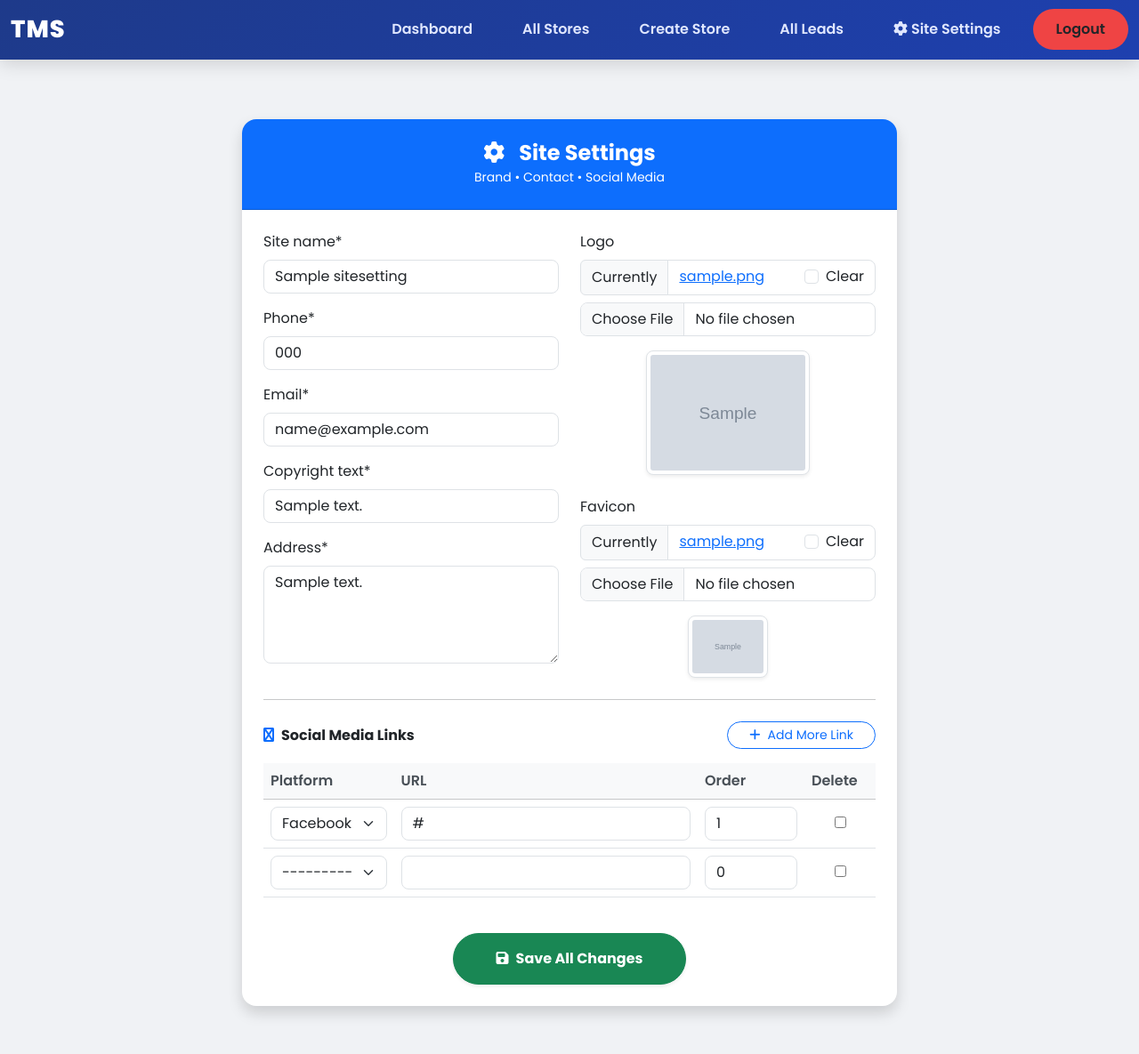
After one commit to tamil08mctv/tms, a Django app: page /site-settings/ in a window 1280 px wide. The commit adds this page. Shown: the whole page at 89% size. Run offline with Django 5.2, Linux system fonts and the light colour scheme; a user stored in the database is signed in; tables that the repository leaves empty hold one stand-in row (values such as "Sample post"); grey boxes marked "Sample" are stand-in pictures; some libraries are stand-ins or nearby versions.

Commit message:
Added sitesettings for homepage

```diff
--- a/tms/forms.py
+++ b/tms/forms.py
@@ -1,6 +1,6 @@
 # tms/forms.py → FINAL FIXED & PROFESSIONAL VERSION (NO ERROR!)
 from django import forms
-from .models import Product, Store, StoreBanner,Category,ProductSpecification
+from .models import Product, Store, StoreBanner,Category,ProductSpecification,SiteSettings,SocialLink
 
 class EnquiryForm(forms.Form):
     customer_name = forms.CharField(
@@ -16,6 +16,33 @@ class EnquiryForm(forms.Form):
         widget=forms.TextInput(attrs={'class': 'form-control', 'placeholder': 'Your City'})
     )
 
+class SiteSettingsForm(forms.ModelForm):
+    class Meta:
+        model = SiteSettings
+        fields = '__all__'
+        widgets = {
+            'address': forms.Textarea(attrs={'rows': 4, 'class': 'form-control'}),
+            'site_name': forms.TextInput(attrs={'class': 'form-control'}),
+            'phone': forms.TextInput(attrs={'class': 'form-control'}),
+            'email': forms.EmailInput(attrs={'class': 'form-control'}),
+            'copyright_text': forms.TextInput(attrs={'class': 'form-control'}),
+        }
+
+
+from django.forms import inlineformset_factory
+
+SocialLinkFormSet = inlineformset_factory(
+    SiteSettings,
+    SocialLink,
+    fields=('platform', 'url', 'order'),
+    extra=1,
+    can_delete=True,
+    widgets={
+        'platform': forms.Select(attrs={'class': 'form-select'}),
+        'url': forms.URLInput(attrs={'class': 'form-control'}),
+        'order': forms.NumberInput(attrs={'class': 'form-control', 'min': '0', 'step': '1'}),
+    }
+)
 
 # tms/forms.py → FINAL CLEAN VERSION (NO ERROR!)
 
--- a/tms/templates/TMS/superadmin/base_superadmin.html
+++ b/tms/templates/TMS/superadmin/base_superadmin.html
@@ -91,7 +91,7 @@
                     <li><a href="{% url 'store_list_super' %}" class="nav-link {% if 'store' in request.path and 'create' not in request.path %}active{% endif %}">All Stores</a></li>
                     <li><a href="{% url 'create_store' %}" class="nav-link">Create Store</a></li>
                     <li><a href="{% url 'all_leads' %}" class="nav-link">All Leads</a></li>
-                    <li><a href="/" class="nav-link">Website</a></li>
+                    <li><a href="{% url 'site_settings' %}" class="nav-link"><i class="fas fa-cog"></i> Site Settings</a></li>
                     <li><a href="{% url 'logout' %}" class="btn btn-logout">Logout</a></li>
                 </ul>
             </div>
--- /dev/null
+++ b/tms/templates/TMS/superadmin/site_settings.html
@@ -0,0 +1,197 @@
+{% extends 'TMS/superadmin/base_superadmin.html' %}
+{% load crispy_forms_tags %}
+
+{% block title %}Site Settings{% endblock %}
+
+{% block content %}
+<div class="container py-4">
+    <div class="row justify-content-center">
+        <div class="col-12 col-lg-8">
+
+            <div class="card border-0 shadow rounded-4">
+                <div class="card-header bg-primary text-white text-center py-4">
+                    <h4 class="fw-bold mb-0">
+                        <i class="fas fa-cog me-3"></i>Site Settings
+                    </h4>
+                    <small class="opacity-90">Brand • Contact • Social Media</small>
+                </div>
+
+                <div class="card-body p-4">
+                    <form method="post" enctype="multipart/form-data">
+                        {% csrf_token %}
+
+                        <!-- General Info & Branding -->
+                        <div class="row g-4 mb-4">
+                            <div class="col-md-6">
+                                {{ form.site_name|as_crispy_field }}
+                                {{ form.phone|as_crispy_field }}
+                                {{ form.email|as_crispy_field }}
+                                {{ form.copyright_text|as_crispy_field }}
+                                {{ form.address|as_crispy_field }}
+                            </div>
+                            <div class="col-md-6">
+                                <div class="mb-4">
+                                    {{ form.logo|as_crispy_field }}
+                                    {% if site_settings.logo %}
+                                    <div class="text-center mt-3">
+                                        <img src="{{ site_settings.logo.url }}" class="img-thumbnail rounded-3 shadow-sm" style="max-height: 140px;">
+                                    </div>
+                                    {% endif %}
+                                </div>
+                                <div>
+                                    {{ form.favicon|as_crispy_field }}
+                                    {% if site_settings.favicon %}
+                                    <div class="text-center mt-3">
+                                        <img src="{{ site_settings.favicon.url }}" class="img-thumbnail rounded-3 shadow-sm" style="max-height: 70px;">
+                                    </div>
+                                    {% endif %}
+                                </div>
+                            </div>
+                        </div>
+
+                        <hr class="my-4">
+
+                        <!-- Social Links with Add Button -->
+                        <div class="d-flex justify-content-between align-items-center mb-3">
+                            <h6 class="fw-bold mb-0">
+                                <i class="fab fa-share-alt me-2 text-primary"></i>Social Media Links
+                            </h6>
+                            <button type="button" class="btn btn-outline-primary btn-sm rounded-pill px-4" id="add-more-link">
+                                <i class="fas fa-plus me-2"></i>Add More Link
+                            </button>
+                        </div>
+
+                        {{ formset.management_form }}
+                        <div class="table-responsive mb-4">
+                            <table class="table table-hover align-middle">
+                                <thead class="table-light">
+                                    <tr>
+                                        <th>Platform</th>
+                                        <th>URL</th>
+                                        <th width="120">Order</th>
+                                        <th width="80">Delete</th>
+                                    </tr>
+                                </thead>
+                                <tbody id="social-table-body">
+                                    {% for form in formset %}
+                                    <tr class="social-form-row">
+                                        <td>
+                                            {{ form.platform }}
+                                            {% if form.platform.errors %}
+                                            <div class="text-danger small">{{ form.platform.errors }}</div>
+                                            {% endif %}
+                                        </td>
+                                        <td>
+                                            {{ form.url }}
+                                            {% if form.url.errors %}
+                                            <div class="text-danger small">{{ form.url.errors }}</div>
+                                            {% endif %}
+                                        </td>
+                                        <td>
+                                            {{ form.order }}
+                                            {% if form.order.errors %}
+                                            <div class="text-danger small">{{ form.order.errors }}</div>
+                                            {% endif %}
+                                        </td>
+                                        <td class="text-center">
+                                            {{ form.DELETE }}
+                                        </td>
+                                        <td class="d-none">{{ form.id }}</td>
+                                    </tr>
+                                    {% empty %}
+                                    <tr id="empty-row" class="text-center text-muted">
+                                        <td colspan="5" class="py-4">No social links added yet. Click "Add More Link" to start.</td>
+                                    </tr>
+                                    {% endfor %}
+                                </tbody>
+                            </table>
+                        </div>
+
+                        <!-- Save Button -->
+                        <div class="text-center">
+                            <button type="submit" class="btn btn-success px-5 py-3 rounded-pill shadow-sm fw-bold">
+                                <i class="fas fa-save me-2"></i>Save All Changes
+                            </button>
+                        </div>
+                    </form>
+                </div>
+            </div>
+        </div>
+    </div>
+</div>
+
+<script>
+    document.getElementById('add-more-link').addEventListener('click', function() {
+        const tableBody = document.getElementById('social-table-body');
+        const totalForms = document.getElementById('id_social_links-TOTAL_FORMS');
+        const formCount = parseInt(totalForms.value);
+
+        // Remove empty row if exists
+        const emptyRow = document.getElementById('empty-row');
+        if (emptyRow) emptyRow.remove();
+
+        // Clone the last row (or use a hidden template if needed)
+        const rows = tableBody.querySelectorAll('.social-form-row');
+
+
+        if (!templateRow) {
+            // Create first row if none exist
+            tableBody.innerHTML += `
+            <tr class="social-form-row">
+                <td><select name="social_links-0-platform" class="form-select" id="id_social_links-0-platform">
+                    <option value="">---------</option>
+                    <option value="facebook">Facebook</option>
+                    <option value="instagram">Instagram</option>
+                    <option value="youtube">YouTube</option>
+                    <option value="twitter">Twitter</option>
+                    <option value="whatsapp">WhatsApp</option>
+                    <option value="linkedin">LinkedIn</option>
+                    <option value="tiktok">TikTok</option>
+                </select></td>
+                <td><input type="url" name="social_links-0-url" class="form-control" id="id_social_links-0-url"></td>
+                <td><input type="number" name="social_links-0-order" class="form-control" min="0" id="id_social_links-0-order"></td>
+                <td class="text-center"><input type="checkbox" name="social_links-0-DELETE" id="id_social_links-0-DELETE"></td>
+                <td class="d-none"><input type="hidden" name="social_links-0-id" id="id_social_links-0-id"></td>
+            </tr>`;
+            totalForms.value = 1;
+            return;
+        }
+
+        // Clone existing row
+        const newRow = templateRow.cloneNode(true);
+
+        // Update names and IDs
+        newRow.querySelectorAll('input, select').forEach(el => {
+            if (el.name) el.name = el.name.replace(/-\d+-/, `-${formCount}-`);
+            if (el.id) el.id = el.id.replace(/-\d+-/, `-${formCount}-`);
+            if (el.type !== 'hidden') el.value = '';
+            if (el.type === 'checkbox') el.checked = false;
+        });
+
+        // Set default order
+        const orderInput = newRow.querySelector('input[name$="-order"]');
+        if (orderInput) orderInput.value = formCount;
+
+        tableBody.appendChild(newRow);
+        totalForms.value = formCount + 1;
+    });
+</script>
+
+<style>
+    .card { border-radius: 16px; }
+    .card-header { border-radius: 16px 16px 0 0 !important; }
+    .table th { font-weight: 600; color: #495057; }
+    .table td { vertical-align: middle; }
+    .form-select, .form-control {
+        border-radius: 8px;
+    }
+    .form-check-input:checked {
+        background-color: #e91e63;
+        border-color: #e91e63;
+    }
+    #add-more-link:hover {
+        background-color: #e91e63;
+        color: white;
+    }
+</style>
+{% endblock %}
--- a/tms/urls.py
+++ b/tms/urls.py
@@ -15,7 +15,7 @@ from .views.storeadmin import (
 )
 from .views.superadmin import (
     super_dashboard, store_list_super, create_store,
-    edit_store, toggle_store, all_leads, export_all_leads
+    edit_store, toggle_store, all_leads, export_all_leads,site_settings
 )
 from .views.auth import login_redirect
 
@@ -53,6 +53,7 @@ urlpatterns = [
     path('super-admin/toggle-store/<int:pk>/', toggle_store, name='toggle_store'),
     path('super-admin/all-leads/', all_leads, name='all_leads'),
     path('super-admin/export-all/', export_all_leads, name='export_all_leads'),
+    path('site-settings/', site_settings, name='site_settings'),
 
     # ==================== AUTH ====================
     path('login/', auth_views.LoginView.as_view(template_name='TMS/login.html'), name='login'),
--- a/tms/views/superadmin.py
+++ b/tms/views/superadmin.py
@@ -1,3 +1,6 @@
+# tms/views/superadmin.py → FINAL VERSION WITH PROFESSIONAL LOGGING
+
+import logging
 from django.contrib.auth.decorators import login_required, user_passes_test
 from django.contrib.auth import logout
 from django.shortcuts import render, redirect, get_object_or_404
@@ -6,8 +9,11 @@ from django.contrib import messages
 from django.db.models import Count, Q
 import csv
 from datetime import date
-from ..models import Store, Lead, StoreAdmin, User
-from ..forms import StoreForm, StoreUpdateForm
+from ..models import Store, Lead, StoreAdmin, User, SiteSettings, SocialLink
+from ..forms import StoreForm, StoreUpdateForm, SiteSettingsForm, SocialLinkFormSet
+
+# Logger for superadmin actions
+superadmin_logger = logging.getLogger('superadmin')
 
 def superuser_required(view_func):
     return login_required(user_passes_test(lambda u: u.is_superuser, login_url='/')(view_func))
@@ -16,8 +22,10 @@ from django.core.paginator import Paginator
 
 @superuser_required
 def store_list_super(request):
+    superadmin_logger.info(f"Superuser {request.user.username} accessed store list")
+
     store_list = Store.objects.prefetch_related('store_admins__user').all().order_by('-id')
-    paginator = Paginator(store_list, 20)  # 20 stores per page
+    paginator = Paginator(store_list, 20)
     page_number = request.GET.get('page')
     page_obj = paginator.get_page(page_number)
 
@@ -30,6 +38,8 @@ def store_list_super(request):
 
 @superuser_required
 def super_dashboard(request):
+    superadmin_logger.info(f"Superuser {request.user.username} accessed dashboard")
+
     context = {
         'total_stores': Store.objects.count(),
         'total_leads': Lead.objects.count(),
@@ -40,13 +50,10 @@ def super_dashboard(request):
     }
     return render(request, 'TMS/superadmin/dashboard.html', context)
 
-
-@superuser_required
-def store_list_super(request):
-    stores = Store.objects.prefetch_related('store_admins__user').all()
-    return render(request, 'TMS/superadmin/store_list.html', {'stores': stores})
 @superuser_required
 def create_store(request):
+    superadmin_logger.info(f"Superuser {request.user.username} accessed create store page")
+
     if request.method == 'POST':
         form = StoreForm(request.POST, request.FILES)
         if form.is_valid():
@@ -54,30 +61,33 @@ def create_store(request):
             store.created_by = request.user
             store.save()
 
-            # Create admin only when creating new store
             username = form.cleaned_data['admin_username']
             password = form.cleaned_data['admin_password']
             if username and password:
                 user = User.objects.create_user(username=username, password=password)
                 StoreAdmin.objects.create(user=user, store=store)
 
+            superadmin_logger.info(f"Superuser {request.user.username} CREATED store: '{store.name}' ({store.city}) | Admin: {username}")
             messages.success(request, f"Store '{store.name}' created successfully!")
             return redirect('store_list_super')
     else:
-        form = StoreForm()  # Blank form
+        form = StoreForm()
 
     return render(request, 'TMS/superadmin/createstore.html', {
         'form': form,
-        'store': None  # Important: tells template it's create mode
+        'store': None
     })
 
 @superuser_required
 def edit_store(request, pk):
     store = get_object_or_404(Store, pk=pk)
+    superadmin_logger.info(f"Superuser {request.user.username} accessed edit store: '{store.name}' ({store.city})")
+
     if request.method == 'POST':
         form = StoreUpdateForm(request.POST, request.FILES, instance=store)
         if form.is_valid():
             form.save()
+            superadmin_logger.info(f"Superuser {request.user.username} UPDATED store: '{store.name}' ({store.city})")
             messages.success(request, f"Store '{store.name}' updated successfully!")
             return redirect('store_list_super')
     else:
@@ -85,22 +95,24 @@ def edit_store(request, pk):
 
     return render(request, 'TMS/superadmin/createstore.html', {
         'form': form,
-        'store': store  # Important: tells template it's edit mode
+        'store': store
     })
-
 
 @superuser_required
 def toggle_store(request, pk):
     store = get_object_or_404(Store, pk=pk)
+    old_status = "Active" if store.is_active else "Inactive"
     store.is_active = not store.is_active
     store.save()
-    status = "activated" if store.is_active else "disabled"
-    messages.success(request, f"Store '{store.name}' has been {status}")
+
+    superadmin_logger.info(f"Superuser {request.user.username} toggled store status: '{store.name}' | {old_status} → {'Active' if store.is_active else 'Inactive'}")
+    messages.success(request, f"Store '{store.name}' has been {'activated' if store.is_active else 'disabled'}")
     return redirect('store_list_super')
-
 
 @superuser_required
 def all_leads(request):
+    superadmin_logger.info(f"Superuser {request.user.username} accessed all leads page")
+
     leads = Lead.objects.select_related('store', 'product').order_by('-created_at')
     stores = Store.objects.all()
 
@@ -127,12 +139,9 @@ def all_leads(request):
     }
     return render(request, 'TMS/superadmin/allleads.html', context)
 
-
 @superuser_required
-@login_required
 def export_all_leads(request):
-    if not request.user.is_superuser:
-        return redirect('super_dashboard')
+    superadmin_logger.info(f"Superuser {request.user.username} exported all leads CSV")
 
     response = HttpResponse(content_type='text/csv')
     response['Content-Disposition'] = 'attachment; filename="tms_all_leads.csv"'
@@ -154,5 +163,44 @@ def export_all_leads(request):
     return response
 
 def logout_view(request):
+    if request.user.is_authenticated:
+        superadmin_logger.info(f"Superuser {request.user.username} logged out")
     logout(request)
     return redirect('home')
+
+@superuser_required
+def site_settings(request):
+    superadmin_logger.info(f"Superuser {request.user.username} accessed site settings")
+
+    settings, created = SiteSettings.objects.get_or_create(pk=1)
+
+    if request.method == 'POST':
+        superadmin_logger.info(f"Superuser {request.user.username} submitted site settings form")
+
+        form = SiteSettingsForm(request.POST, request.FILES, instance=settings)
+        formset = SocialLinkFormSet(request.POST, instance=settings)
+
+        if form.is_valid() and formset.is_valid():
+            saved_settings = form.save()
+            formset.instance = saved_settings
+            formset.save()
+
+            superadmin_logger.info(f"Superuser {request.user.username} SUCCESSFULLY updated site settings & social links")
+            messages.success(request, "Site settings and social links updated successfully!")
+            return redirect('site_settings')
+        else:
+            superadmin_logger.warning(f"Superuser {request.user.username} site settings validation FAILED")
+            if not form.is_valid():
+                superadmin_logger.warning(f"Main form errors: {form.errors}")
+            if not formset.is_valid():
+                superadmin_logger.warning(f"Formset errors: {formset.errors}")
+            messages.error(request, "Please fix the errors below.")
+    else:
+        form = SiteSettingsForm(instance=settings)
+        formset = SocialLinkFormSet(instance=settings)
+
+    return render(request, 'TMS/superadmin/site_settings.html', {
+        'form': form,
+        'formset': formset,
+        'site_settings': settings,
+    })
```
Also changed, not shown: tms/admin.py (+30 -1 lines), tms/models.py (+52 -0 lines), tms/templates/TMS/base.html (+30 -12 lines), tms/views/public.py (+23 -1 lines), tms/views/storeadmin.py (+66 -27 lines), tmsgroups/settings.py (+88 -0 lines), tree.txt (+64 -13 lines), tms/media/site/favicon/sampleerkn.webp (added), tms/media/site/logo/ToVatra_Vault_Wordmark_Logo_in_Blues_and_Greens.png (added), tms/media/site/logo/sampleerkn.webp (added), tms/migrations/0005_sitesettings_sociallink.py (added), 4 other files.
